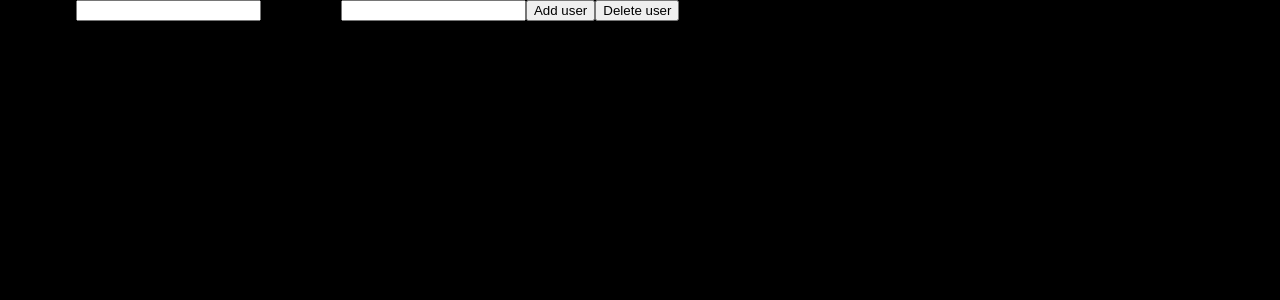
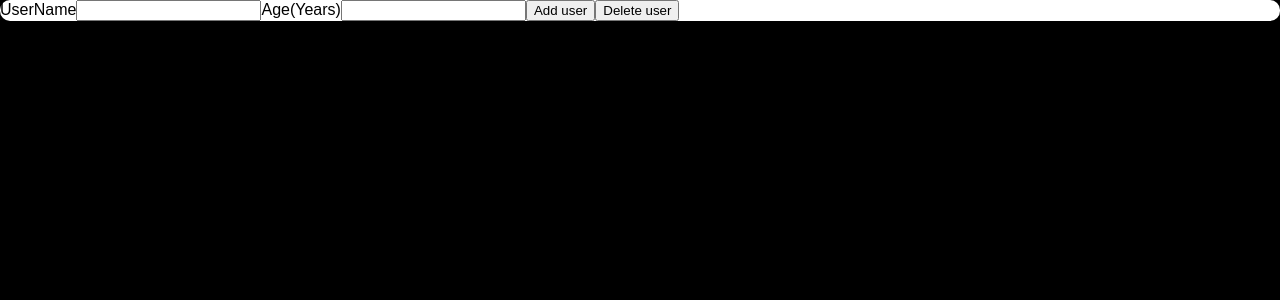
Before and after one commit to MwauStephen/Add-Delete-User, a React (Create React App) app: page / in a window 1280 px wide. Shown: the top 300 px of the page. Built offline with nearby package versions, Linux system fonts and the light colour scheme.

Commit message:
imported and used the card component

```diff
--- a/src/Components/Users/AddUser.js
+++ b/src/Components/Users/AddUser.js
@@ -1,10 +1,12 @@
 import React from "react";
+import Card from "../UI/Card";
 
 const AddUser = () => {
   const addUserHandler = (event) => {
     event.preventDefault();
   };
   return (
+    <Card>
       <form onSubmit={addUserHandler}>
         <label htmlFor="username">UserName</label>
         <input id="username" type="text" />
@@ -13,6 +15,7 @@ const AddUser = () => {
         <button type="submit">Add user</button>
         <button type="button">Delete user</button>
       </form>
+    </Card>
   );
 };
 
```
Lines whose indentation alone changed are shown as unchanged.
